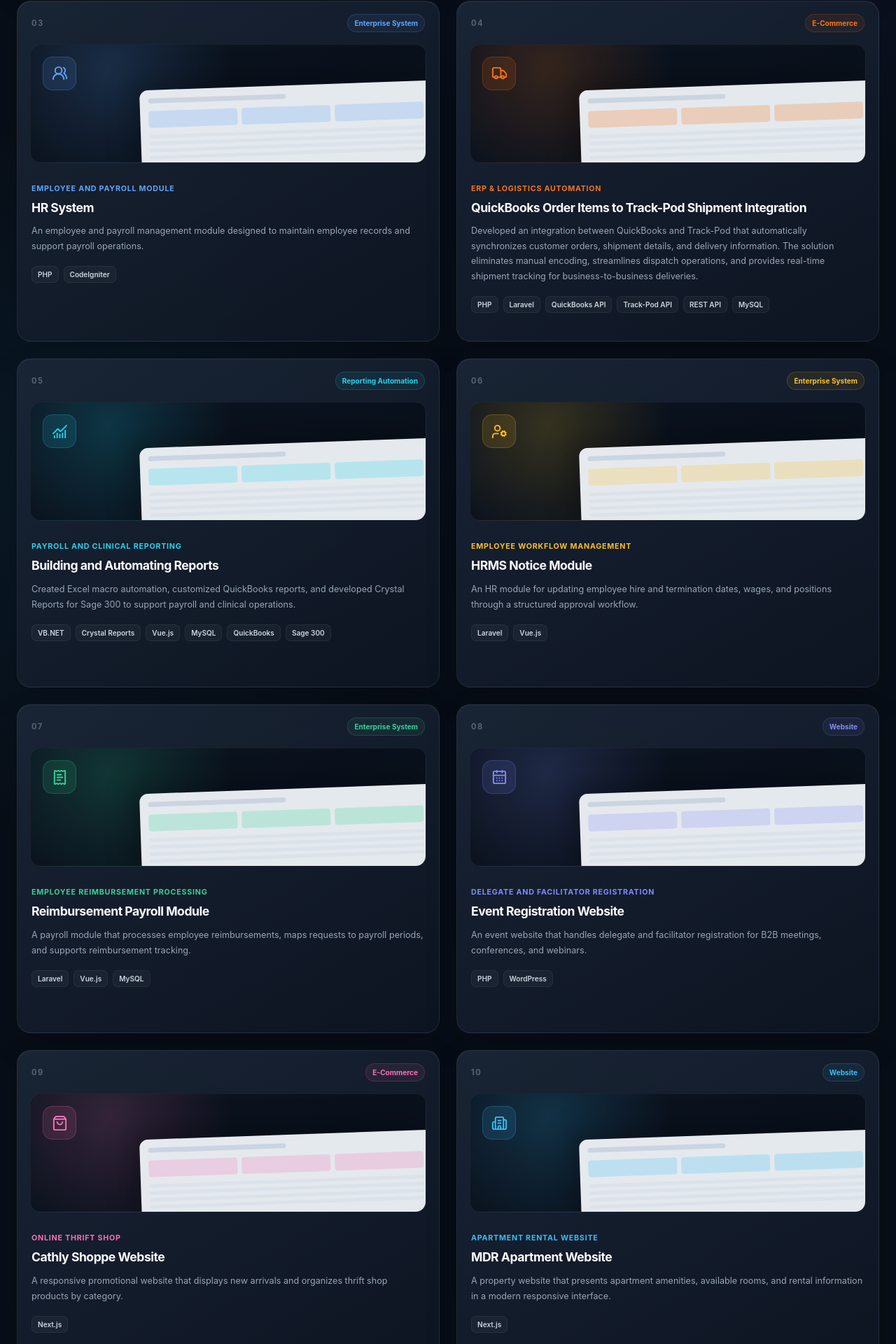
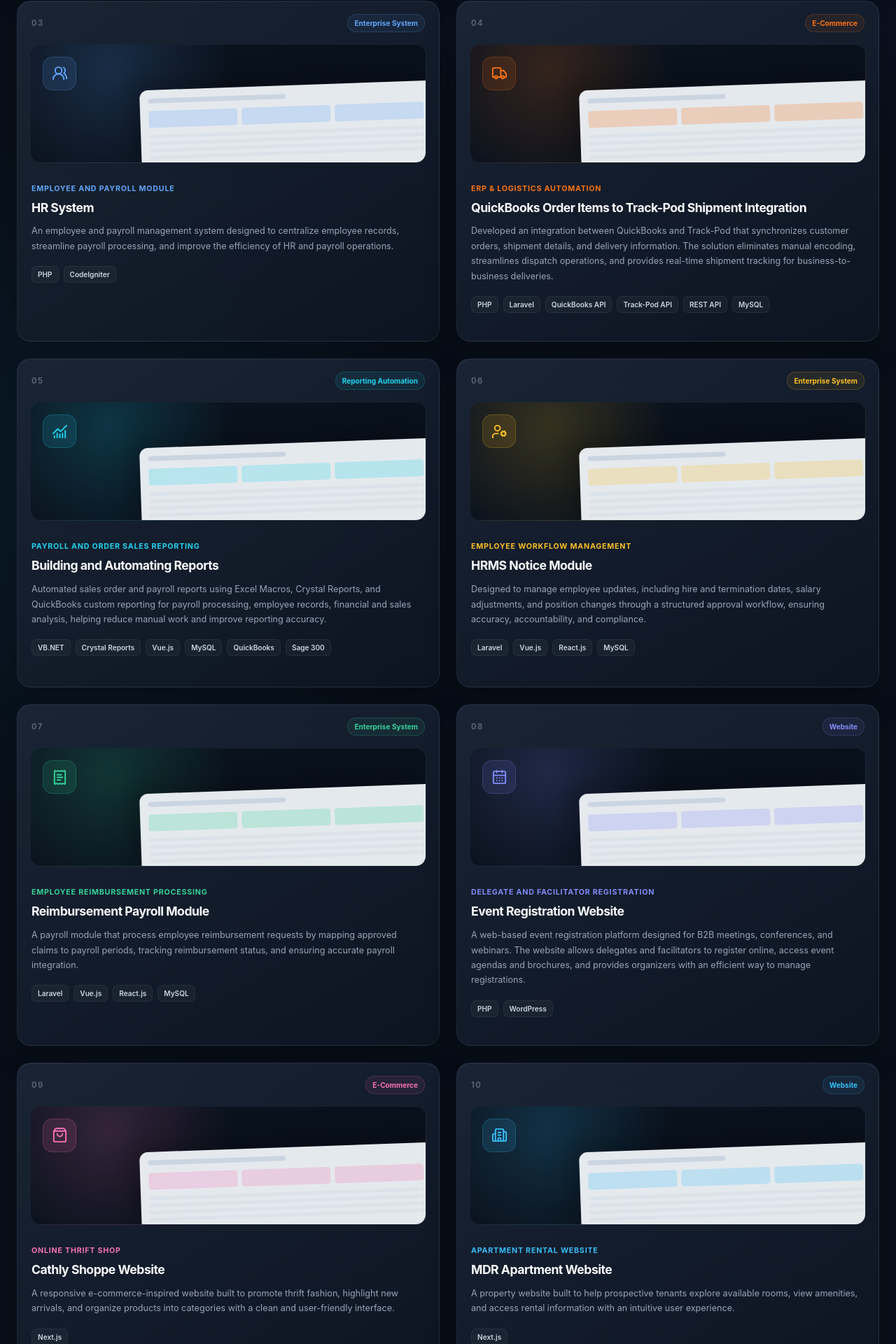
Before and after one commit to yanducalang-dev/dhd.profile, a Next.js app: page /projects in a window 1280 px wide. Shown: the part 860-2780 px from the top of the page at 70% size. Built offline with nearby package versions, Linux system fonts and the light colour scheme.

Commit message:
modified:   data/projects.ts

```diff
--- a/data/projects.ts
+++ b/data/projects.ts
@@ -20,7 +20,7 @@ export const projects = [
     subtitle: "Task and Progress Management",
     category: "Web Application",
     description:
-      "A centralized system that streamlines issue reporting, task assignment, status monitoring, and progress tracking.",
+      "A centralized issue tracking system designed to simplify issue reporting, task assignment, status monitoring, and progress tracking, enabling teams to collaborate efficiently and project visibility.",
     technologies: ["PHP", "CodeIgniter"],
     icon: ListTodo,
     accent: "violet",
@@ -44,7 +44,7 @@ export const projects = [
     subtitle: "Employee and Payroll Module",
     category: "Enterprise System",
     description:
-      "An employee and payroll management module designed to maintain employee records and support payroll operations.",
+      "An employee and payroll management system designed to centralize employee records, streamline payroll processing, and improve the efficiency of HR and payroll operations.",
     technologies: ["PHP", "CodeIgniter"],
     icon: UsersRound,
     accent: "blue",
@@ -56,7 +56,7 @@ export const projects = [
   subtitle: "ERP & Logistics Automation",
   category: "E-Commerce",
   description:
-    "Developed an integration between QuickBooks and Track-Pod that automatically synchronizes customer orders, shipment details, and delivery information. The solution eliminates manual encoding, streamlines dispatch operations, and provides real-time shipment tracking for business-to-business deliveries.",
+    "Developed an integration between QuickBooks and Track-Pod that synchronizes customer orders, shipment details, and delivery information. The solution eliminates manual encoding, streamlines dispatch operations, and provides real-time shipment tracking for business-to-business deliveries.",
   technologies: [
     "PHP",
     "Laravel",
@@ -81,10 +81,10 @@ export const projects = [
   {
     slug: "report-automation",
     title: "Building and Automating Reports",
-    subtitle: "Payroll and Clinical Reporting",
+    subtitle: "Payroll and Order Sales Reporting",
     category: "Reporting Automation",
     description:
-      "Created Excel macro automation, customized QuickBooks reports, and developed Crystal Reports for Sage 300 to support payroll and clinical operations.",
+      "Automated sales order and payroll reports using Excel Macros, Crystal Reports, and QuickBooks custom reporting for payroll processing, employee records, financial and sales analysis, helping reduce manual work and improve reporting accuracy.",
     technologies: [
       "VB.NET",
       "Crystal Reports",
@@ -104,8 +104,8 @@ export const projects = [
     subtitle: "Employee Workflow Management",
     category: "Enterprise System",
     description:
-      "An HR module for updating employee hire and termination dates, wages, and positions through a structured approval workflow.",
-    technologies: ["Laravel", "Vue.js"],
+      "Designed to manage employee updates, including hire and termination dates, salary adjustments, and position changes through a structured approval workflow, ensuring accuracy, accountability, and compliance.",
+    technologies: ["Laravel", "Vue.js", "React.js",  "MySQL"],
     icon: UserCog,
     accent: "amber",
     liveUrl: null
@@ -116,8 +116,8 @@ export const projects = [
     subtitle: "Employee Reimbursement Processing",
     category: "Enterprise System",
     description:
-      "A payroll module that processes employee reimbursements, maps requests to payroll periods, and supports reimbursement tracking.",
-    technologies: ["Laravel", "Vue.js", "MySQL"],
+      "A payroll module that process employee reimbursement requests by mapping approved claims to payroll periods, tracking reimbursement status, and ensuring accurate payroll integration.",
+    technologies: ["Laravel", "Vue.js", "React.js", "MySQL"],
     icon: ReceiptText,
     accent: "emerald",
     liveUrl: null
@@ -128,7 +128,7 @@ export const projects = [
     subtitle: "Delegate and Facilitator Registration",
     category: "Website",
     description:
-      "An event website that handles delegate and facilitator registration for B2B meetings, conferences, and webinars.",
+      "A web-based event registration platform designed for B2B meetings, conferences, and webinars. The website allows delegates and facilitators to register online, access event agendas and brochures, and provides organizers with an efficient way to manage registrations.",
     technologies: ["PHP", "WordPress"],
     icon: CalendarDays,
     accent: "indigo",
@@ -140,7 +140,7 @@ export const projects = [
     subtitle: "Online Thrift Shop",
     category: "E-Commerce",
     description:
-      "A responsive promotional website that displays new arrivals and organizes thrift shop products by category.",
+      "A responsive e-commerce-inspired website built to promote thrift fashion, highlight new arrivals, and organize products into categories with a clean and user-friendly interface.",
     technologies: ["Next.js"],
     icon: ShoppingBag,
     accent: "pink",
@@ -152,7 +152,7 @@ export const projects = [
     subtitle: "Apartment Rental Website",
     category: "Website",
     description:
-      "A property website that presents apartment amenities, available rooms, and rental information in a modern responsive interface.",
+      "A property website built to help prospective tenants explore available rooms, view amenities, and access rental information with an intuitive user experience.",
     technologies: ["Next.js"],
     icon: Building2,
     accent: "sky",
```
